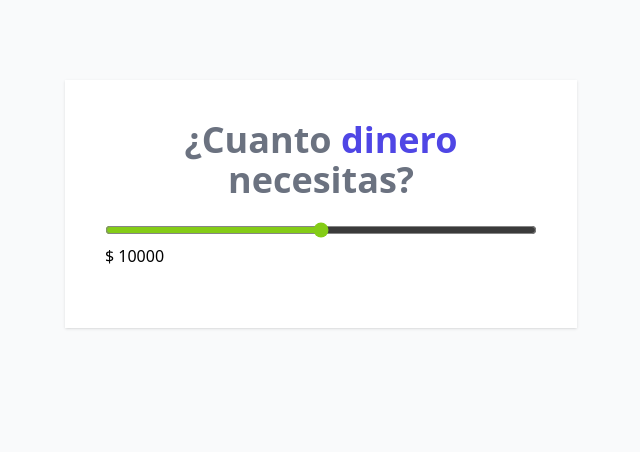
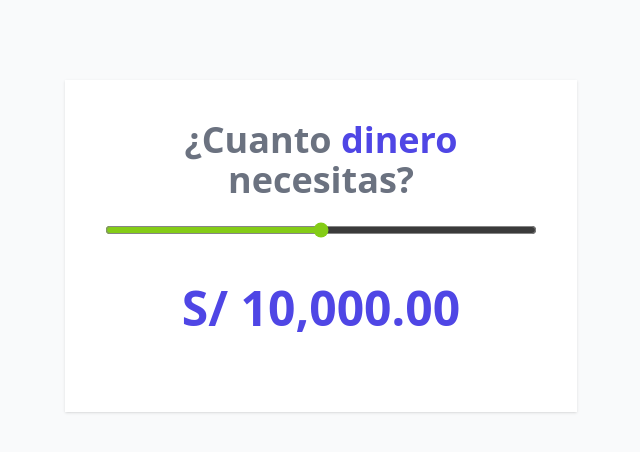
Before and after one commit to PeterArce96/cotizador-vue, a Vue app: page / in a window 1280 px wide. Shown: the top 452 px of the page, without its empty margins (319-959 px from the left). Built offline with nearby package versions, Linux system fonts and the light colour scheme.

Commit message:
cotizador - Computed properties en vue

```diff
--- a/src/App.vue
+++ b/src/App.vue
@@ -1,5 +1,5 @@
 <script setup>
-  import {ref,reactive} from 'vue'
+  import {ref, computed} from 'vue'
   import Header from './components/Header.vue'
 
   const cantidad = ref(10000);
@@ -7,6 +7,13 @@
   const MAX = 20000;
   const STEP = 100;
 
+  const formatearDinero = computed(() => {
+    const formatter = new Intl.NumberFormat('es-PE', {
+      style: 'currency',
+      currency: 'PEN'
+    })
+    return formatter.format(cantidad.value)
+  });
 
 </script>
 
@@ -23,7 +30,7 @@
         :step="STEP"
         v-model.number="cantidad"
       />
-      <p>$ {{ cantidad }}</p>
+      <p class="text-center my-10 text-5xl font-extrabold text-indigo-600">{{ formatearDinero }}</p>
       <!-- Equivalente con directiva de VUE, v-text o v-html-->
       <!-- <p v-text="`$ ${cantidad}`"></p> -->
       <!-- v-model reemplaza la lineas eliminadas de
```
Also changed, not shown: vue.txt.
